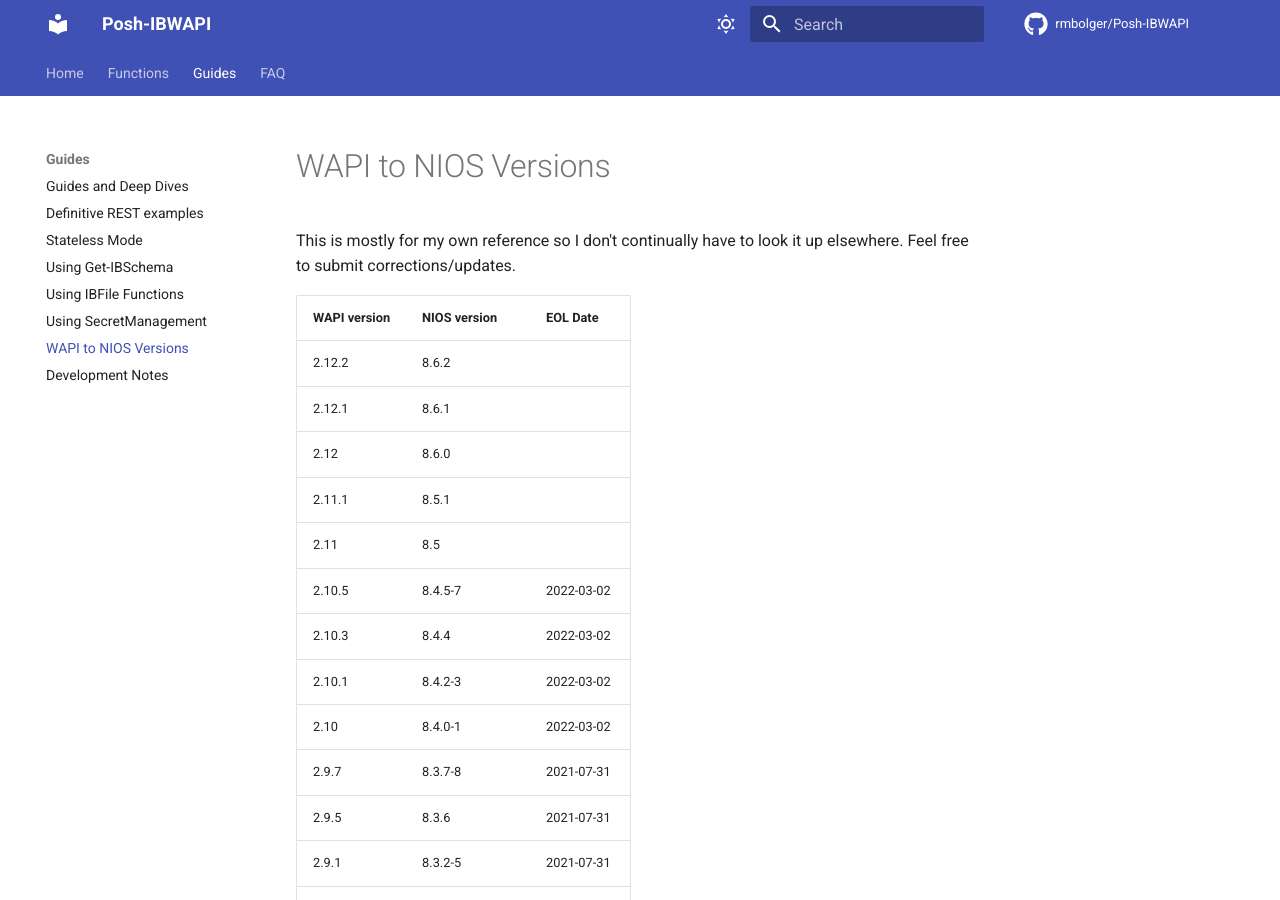
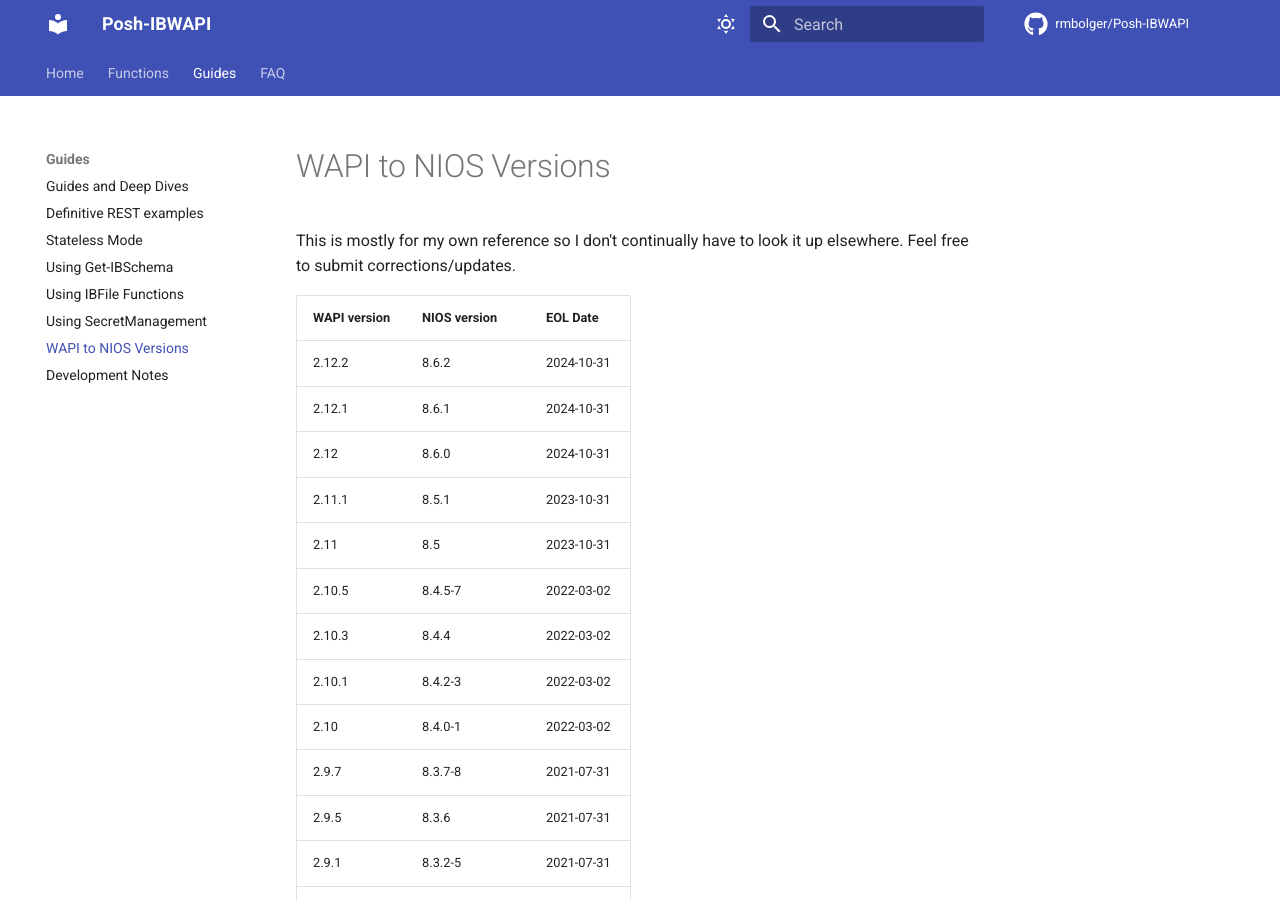
Before and after one commit to rmbolger/Posh-IBWAPI, an MkDocs documentation site: the page built from docs/Guides/WAPI-to-NIOS-Versions.md, in a window 1280 px wide and 900 px high. Built offline with MkDocs 1.6.1 and Material for MkDocs 9.7.7, drawn with Linux system fonts in a browser that asks for light colours; comment, search, counter and statistics services are not loaded; the version menu is left out.

Commit message:
added more EOL dates for version map

```diff
--- a/docs/Guides/WAPI-to-NIOS-Versions.md
+++ b/docs/Guides/WAPI-to-NIOS-Versions.md
@@ -6,11 +6,11 @@ This is mostly for my own reference so I don't continually have to look it up el
 
 |WAPI version|NIOS version|EOL Date|
 |---   |---             |---       |
-|2.12.2|8.6.2           |          |
-|2.12.1|8.6.1           |          |
-|2.12  |8.6.0           |          |
-|2.11.1|8.5.1           |          |
-|2.11  |8.5             |          |
+|2.12.2|8.6.2           |2024-10-31|
+|2.12.1|8.6.1           |2024-10-31|
+|2.12  |8.6.0           |2024-10-31|
+|2.11.1|8.5.1           |2023-10-31|
+|2.11  |8.5             |2023-10-31|
 |2.10.5|8.4.5-7         |2022-03-02|
 |2.10.3|8.4.4           |2022-03-02|
 |2.10.1|8.4.2-3         |2022-03-02|
```
